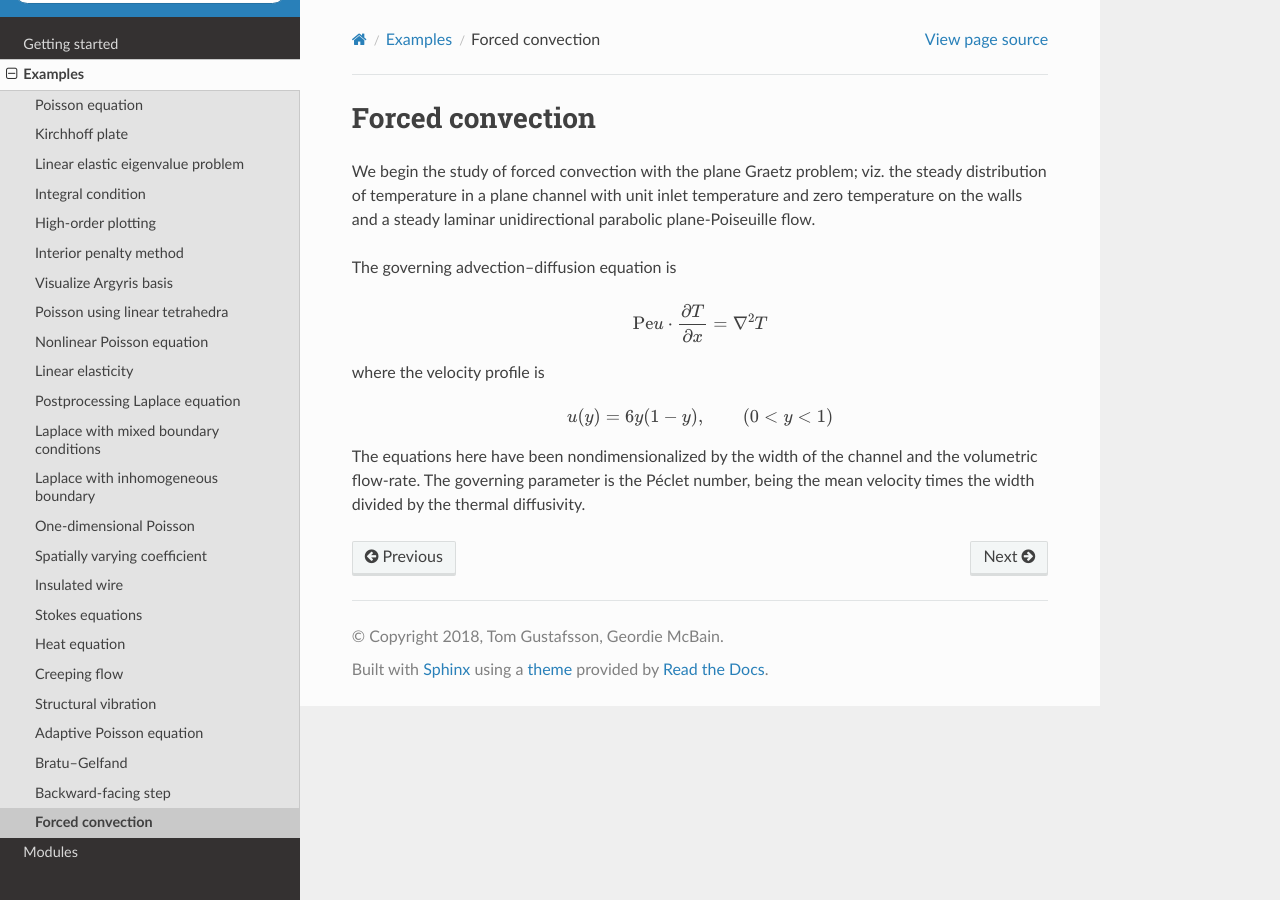
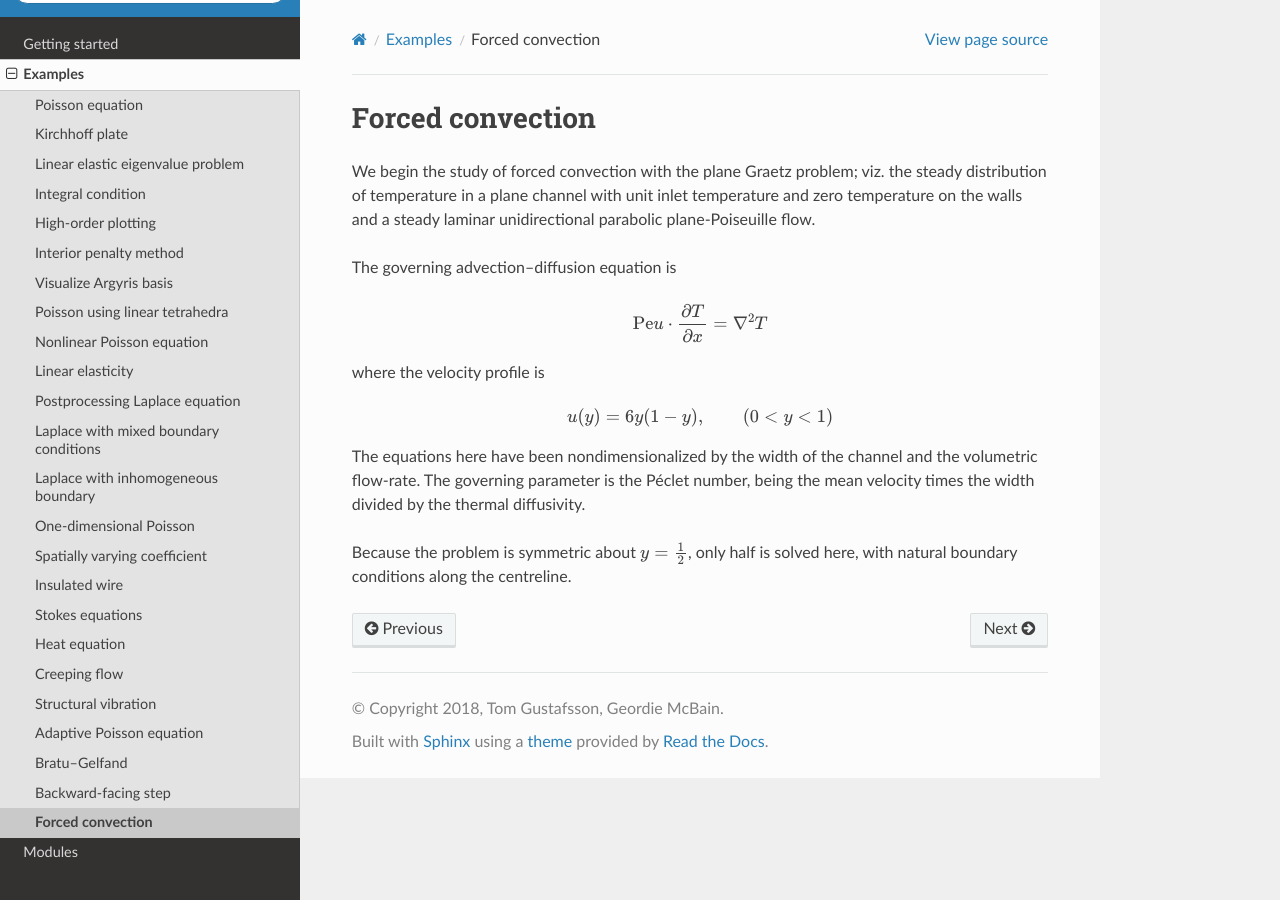
Before and after one commit to kinnala/scikit-fem, a Sphinx documentation site: the page built from docs/examples/plane_graetz.rst, in a window 1280 px wide. Built offline with Sphinx 7.4.7 and the Read the Docs theme 2.0.0, drawn with Linux system fonts in a browser that asks for light colours.

Commit message:
Noted symmetry about y=1/2.

```diff
--- a/docs/examples/plane_graetz.rst
+++ b/docs/examples/plane_graetz.rst
@@ -16,3 +16,5 @@ where the velocity profile is
    u (y) = 6 y (1 - y), \qquad (0 < y < 1)
 
 The equations here have been nondimensionalized by the width of the channel and the volumetric flow-rate.  The governing parameter is the Péclet number, being the mean velocity times the width divided by the thermal diffusivity.
+
+Because the problem is symmetric about :math:`y = \frac{1}{2}`, only half is solved here, with natural boundary conditions along the centreline.
```
